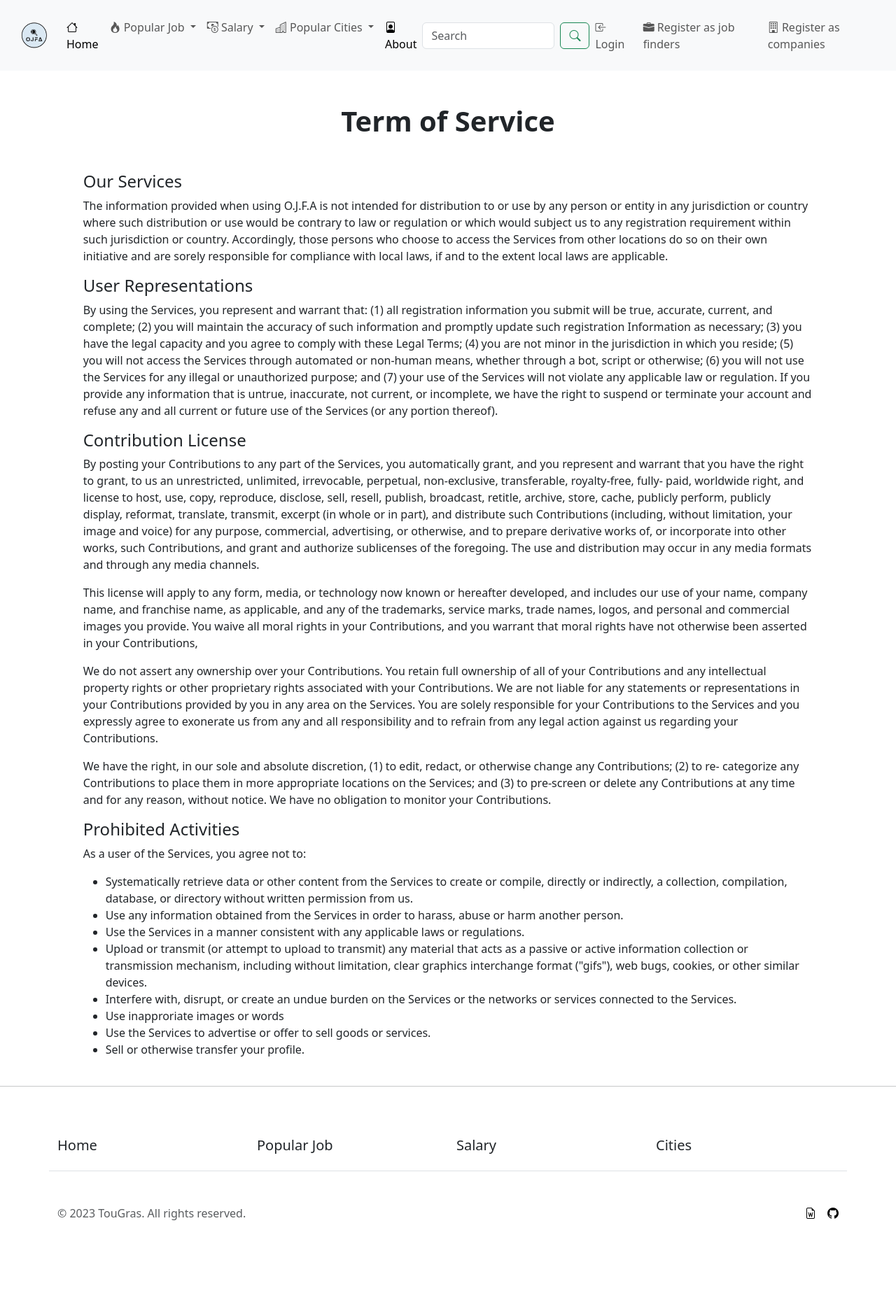
After one commit to 21127221-voduyanh/intro2se-21clc08-group6, a Django app: template app/templates/app/term_of_service.html in a window 1280 px wide. The commit adds this page. Shown: the whole page at 70% size. Run offline with Django 4.2, Linux system fonts and the light colour scheme; the template is opened without the code that fills it, so the values that code supplies are empty.

Commit message:
Finish term of service

```diff
--- /dev/null
+++ b/app/templates/app/term_of_service.html
@@ -0,0 +1,94 @@
+{% extends 'app/base.html'%}
+{% load static %}
+{% block main-content %}
+
+<body>
+    <div class="row d-flex justify-content-center align-items-center h-100">
+        <div class="row justify-content-center">
+            <div class="col-md-10 col-lg-6order-2 order-lg-1">
+                <p class="text-center h1 fw-bold mb-5 mx-1 mx-md-4 mt-5">Term of Service</p>
+                <div class="row ">
+                    <div class="scrollspy-example-2" tabindex="0">
+                        <div id="item-1">
+                            <h4>Our Services</h4>
+                            <p>The information provided when using O.J.F.A is not intended for distribution
+                                to or use by any person or entity in any jurisdiction or country where such distribution or use
+                                would be contrary to law or regulation or which would subject us to any registration
+                                requirement within such jurisdiction or country.
+                                Accordingly, those persons who choose to access the Services from other locations do so on their
+                                own initiative and are sorely responsible
+                                for compliance with local laws, if and to the extent local laws are applicable.
+                            </p>
+                        </div>
+                        <div id="item-2">
+                            <h4>User Representations</h4>
+                            <p>By using the Services, you represent and warrant that:
+                                (1) all registration information you submit will be true, accurate, current, and complete;
+                                (2) you will maintain the accuracy of such information and promptly update such registration Information as necessary;
+                                (3) you have the legal capacity and you agree to comply with these Legal Terms;
+                                (4) you are not minor in the jurisdiction in which you reside;
+                                (5) you will not access the Services through automated or non-human means, whether through a bot, script or otherwise;
+                                (6) you will not use the Services for any illegal or unauthorized purpose; and
+                                (7) your use of the Services will not violate any applicable law or regulation.
+
+                                If you provide any information that is untrue, inaccurate, not current,
+                                or incomplete, we have the right to suspend or terminate your account and refuse any and all current or future use of the Services (or any portion thereof).
+                            </p>
+                        </div>
+                        <div id="item-3">
+                            <h4>Contribution License</h4>
+                            <p>
+                                By posting your Contributions to any part of the Services, you automatically grant, and you represent and warrant that you have the right to grant, to us an unrestricted, unlimited, irrevocable, perpetual, non-exclusive, transferable, royalty-free, fully- paid, worldwide right, and license to host, use, copy, reproduce, disclose, sell, resell, publish, broadcast, retitle, archive, store, cache, publicly perform, publicly display, reformat, translate, transmit, excerpt (in whole or in part), and distribute such Contributions (including, without limitation, your image and voice) for any purpose, commercial, advertising, or otherwise, and to prepare derivative works of, or incorporate into other works, such Contributions, and grant and authorize sublicenses of the foregoing. The use and distribution may occur in any media formats and through any media channels.
+                            </p>
+                            <p>
+                                This license will apply to any form, media, or technology now known or hereafter developed, and includes our use of your name, company name, and franchise name, as applicable, and any of the trademarks, service marks, trade names, logos, and personal and commercial images you provide. You waive all moral rights in your Contributions, and you warrant that moral rights have not otherwise been asserted in your Contributions,
+                            </p>
+                            <p>
+                                We do not assert any ownership over your Contributions. You retain full ownership of all of your Contributions and any intellectual property rights or other proprietary rights associated with your Contributions. We are not liable for any statements or representations in your Contributions provided by you in any area on the Services. You are solely responsible for your Contributions to the Services and you expressly agree to exonerate us from any and all responsibility and to refrain from any legal action against us regarding your Contributions.
+                            </p>
+                            <p>
+                                We have the right, in our sole and absolute discretion, (1) to edit, redact, or otherwise change any Contributions; (2) to re- categorize any Contributions to place them in more appropriate locations on the Services; and (3) to pre-screen or delete any Contributions at any time and for any reason, without notice. We have no obligation to monitor your Contributions.
+                            </p>
+                        </div>
+                        <div id="item-3" class ="list-unstyled">
+                            <h4>Prohibited Activities</h4>
+                            <p>
+                                As a user of the Services, you agree not to:
+                            </p>
+                            <ul>
+                                <li>
+                                    Systematically retrieve data or other content from the Services to create or compile, directly or indirectly, a collection, compilation, database, or directory without written permission from us.
+                                </li>
+                                <li>
+                                    Use any information obtained from the Services in order to harass, abuse or harm another person.
+                                </li>
+                                <li>
+                                    Use the Services in a manner consistent with any applicable laws or regulations.
+                                </li>
+                                <li>
+                                    Upload or transmit (or attempt to upload to transmit) any material that acts as a passive or active information collection or transmission mechanism, including without limitation, clear graphics interchange format ("gifs"), web bugs, cookies, or other similar devices.
+                                </li>
+                                <li>
+                                    Interfere with, disrupt, or create an undue burden on the Services or the networks or services connected to the Services.
+                                </li>
+                                <li>
+                                    Use inapproriate images or words
+                                </li>
+                                <li>
+                                    Use the Services to advertise or offer to sell goods or services.
+                                </li>
+                                <li>
+                                    Sell or otherwise transfer your profile.
+                                </li>
+                            </ul>
+                        </div>
+
+                    </div>
+                </div>
+                </div>
+            </div>
+        </div>
+    </div>
+</body>
+
+{%endblock main-content%}
--- a/app/templates/app/user/register_company.html
+++ b/app/templates/app/user/register_company.html
@@ -161,7 +161,10 @@
                               <input class="form-check-input" style="border-width: 3px; border-color: black; margin-right: 5px;" type="checkbox" value="True" id="form2Example3c" name="checkbox">
                               <label class="form-check-label" for="form2Example3c">
                                   <span class="checkbox-custom"></span>
-                                  I agree to all statements in <a href="#!">Terms of Service</a>
+                                  I agree to all statements in
+                                  <a href="{% url 'term_of_service' %}" target= "_blank">
+                                    Terms of Service
+                                  </a>
                               </label>
                           </div>
 
--- a/app/templates/app/user/register_finder.html
+++ b/app/templates/app/user/register_finder.html
@@ -182,7 +182,10 @@
                               <input class="form-check-input" style="border-width: 3px; border-color: black; margin-right: 5px;" type="checkbox" value="True" id="form2Example3c" name="checkbox">
                               <label class="form-check-label" for="form2Example3c">
                                   <span class="checkbox-custom"></span>
-                                  I agree to all statements in <a href="#!">Terms of Service</a>
+                                  I agree to all statements in
+                                  <a href="{% url 'term_of_service' %}" target= "_blank">
+                                    Terms of Service
+                                  </a>
                               </label>
                           </div>
 
--- a/app/urls.py
+++ b/app/urls.py
@@ -22,4 +22,5 @@ urlpatterns = [
     path('history/',views.history, name='history'),
     path('post/edit/<int:pk>/', views.edit_post, name='edit_post'),
     path('view_cv/',views.view_cv,name='view_cv'),
+    path('term_of_service',views.term_of_service,name='term_of_service'),
 ] + static(settings.MEDIA_URL, document_root=settings.MEDIA_ROOT)
--- a/app/views.py
+++ b/app/views.py
@@ -528,3 +528,8 @@ def view_cv(request):
     cf,slr,ct = base()
     context = {'cf': cf, 'slr': slr, 'ct':ct}
     return render(request,'app/post/view_cv.html',context)
+
+def term_of_service(request):
+    cf,slr,ct = base()
+    context = {'cf': cf, 'slr': slr, 'ct':ct}
+    return render(request,'app/term_of_service.html',context)
```
